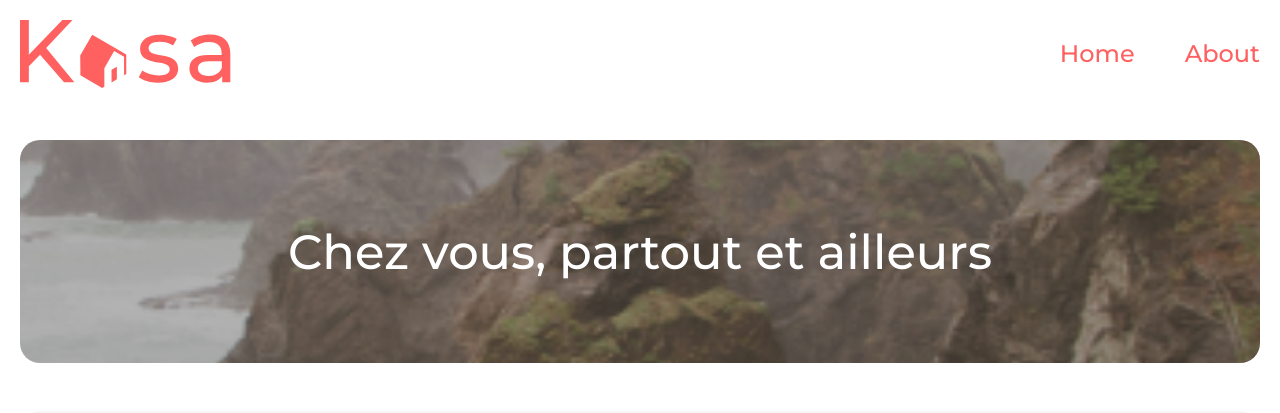
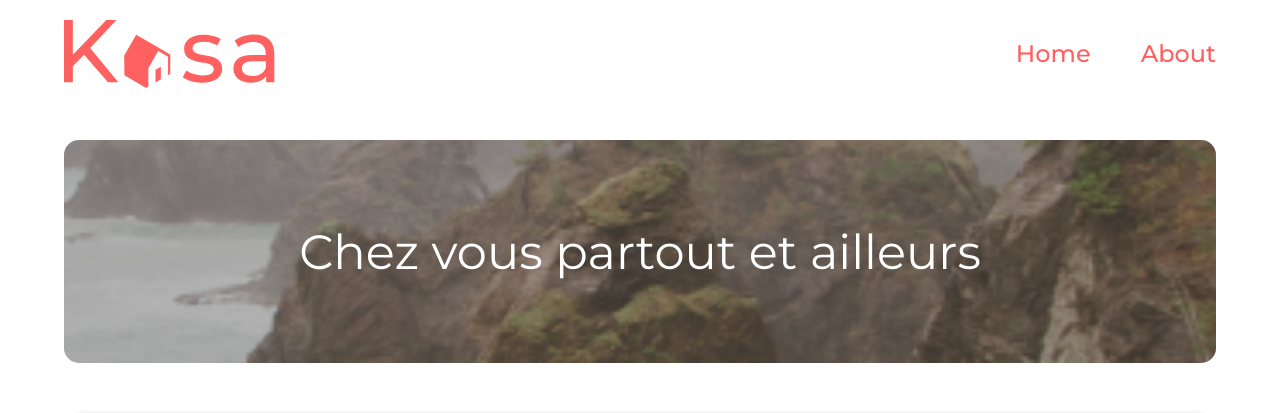
Before and after one commit to chifouu65/P7_OC, a React (Create React App) app in the folder kasa/: page / in a window 1280 px wide. Shown: the top 413 px of the page. Built offline with nearby package versions, Linux system fonts and the light colour scheme.

Commit message:
modif
modif Banner add props , and add this data ,
add banner for aboutPage need Size Ajust.

```diff
--- /dev/null
+++ b/kasa/src/components/banner/Banner.jsx
@@ -0,0 +1,16 @@
+import photo from '../../assets/images/header_banner_home.png'
+
+function HomeBanner({photo, children, classZ}) {
+    return (
+        <div className={classZ}>
+            <h1 className={'banner_header_title'}>
+                <span className={'banner_header_title_span'}>
+                    {children}
+                </span>
+            </h1>
+            <img src={photo} alt={'alt'}/>
+        </div>
+    )
+}
+
+export default HomeBanner
--- a/kasa/src/components/home/Banner.jsx
+++ /dev/null
@@ -1,16 +0,0 @@
-
-function HomeBanner() {
-    return (
-        <div className={'home_header'}>
-                <h1 className={'home_header_title'}>
-                    <span className={'home_header_title_span'}>
-                        Chez vous,
-                        <span> partout et ailleurs</span>
-                    </span>
-                    <br/>
-                </h1>
-            </div>
-    )
-}
-
-export default HomeBanner
--- a/kasa/src/global.style.css
+++ b/kasa/src/global.style.css
@@ -4,8 +4,8 @@ body {
     background-color: var(--white-color);
     font-family: 'Montserrat', sans-serif;
     color: #333;
+    width: 90%;
     max-width: 1240px;
-    padding: 0 20px;
     margin: auto;
     font-size: 18px;
 }
@@ -59,38 +59,48 @@ nav a {
 }
 /* HomePage */
 
-/* home header */
-.home_header {
-    background-image: url("./assets/images/header_banner_home.png");
-    background-repeat: no-repeat;
-    background-size: cover;
-    background-position: center;
-    width: 100%;
-    height: 223px;
-    border-radius: 20px;
-    overflow: hidden;
+/* banner header */
+.home_banner_header {
+    border-radius: 15px;
     display: flex;
     justify-content: center;
     align-items: center;
+    width: 100%;
+    height: 223px;
+    overflow: hidden;
+}.home_banner_header::before, .about_banner_header::before {
+     border-radius: 15px;
+    content: '';
+    position: absolute;
+    width: 90%;
+    height: 223px;
+    background: var(--black-color);
+    opacity: 0.3;
+    z-index: 1;
+     max-width: 1240px;
 }
-.home_header h1 {
-    background: rgba(0, 0, 0, 0.3);
-    width: 100%;
-    height: 100%;
+ .about_banner_header {
+    border-radius: 15px;
     display: flex;
     justify-content: center;
     align-items: center;
-    font-size: 48px;
-    font-weight: 500;
-    color: var(--white-color);
-    line-height: 30px;
+    width: 100%;
+    height: 223px;
+    overflow: hidden;
 }
 
-.home_header p {
-    font-size: 24px;
-    font-weight: 400;
-    color: var(--white-color);
-    margin-bottom: 20px;
+.home_banner_header img {
+    width: 100%;
+    height: 100%;
+    object-fit: cover;
+}
+.home_banner_header h1 {
+    position: absolute;
+    font-size: 48px;
+    color: white;
+    text-align: center;
+    z-index: 2;
+    width: 90%;
 }
 
 /* Home card */
@@ -156,7 +166,7 @@ nav a {
 
 }
 @media screen and (max-width: 789px){
-    a {
+    .nav a {
         font-size: 12px;
     }
 
@@ -170,27 +180,25 @@ nav a {
     }
 
     .nav__list {
-        gap: 20px;
+        gap: 30px;
     }
 
-    .home_header {
+    .home_banner_header {
         height: 111px;
     }
+    .home_banner_header::before {
+        height: 111px;
+    }
+    .home_banner_header h1 {
+        font-size: 24px;
+        text-align: start;
+        left: 20px;
+    }
     /* HomePage */
-    /* Home header */
-    .home_header h1 {
-        font-size: 24px;
-        justify-content: flex-start;
-        height: 100%;
-    }
-
-    .home_header_title_span {
+    .banner_header_title_span {
+        padding: 0 20px;
         display: flex;
         flex-direction: column;
-        align-items: flex-start;
-    }
-    .home_header_title:nth-child(1) {
-        padding: 0 20px;
     }
     /* Home card */
     .home_body {
--- a/kasa/src/pages/about/About.jsx
+++ b/kasa/src/pages/about/About.jsx
@@ -1,8 +1,12 @@
+import HomeBanner from "../../components/banner/Banner";
+import photo from '../../assets/images/header_banner_about.png'
 function AboutPage() {
     return (
         <div>
-        <h1>About</h1>
-        <p>Some text about me.</p>
+        <HomeBanner photo={photo} classZ={'about_banner_header'}>
+            A propos
+            <span>forkej</span>
+        </HomeBanner>
         </div>
     );
 }
--- a/kasa/src/pages/home/Home.jsx
+++ b/kasa/src/pages/home/Home.jsx
@@ -1,10 +1,14 @@
 import List from "../../components/list/List";
-import HomeBanner from "../../components/home/Banner";
+import HomeBanner from "../../components/banner/Banner";
+import photo from '../../assets/images/header_banner_home.png'
 
 function HomePage() {
     return (
         <div style={{paddingTop: '2rem'} }>
-            <HomeBanner />
+            <HomeBanner photo={photo} classZ={'home_banner_header'}>
+                Chez vous
+                <span> partout et ailleurs</span>
+            </HomeBanner>
             <List/>
         </div>
     );
```
Also changed, not shown: kasa/src/pages/home/home.css (added, +152 -0 lines), kasa/src/assets/images/header_banner_about.png (added).
